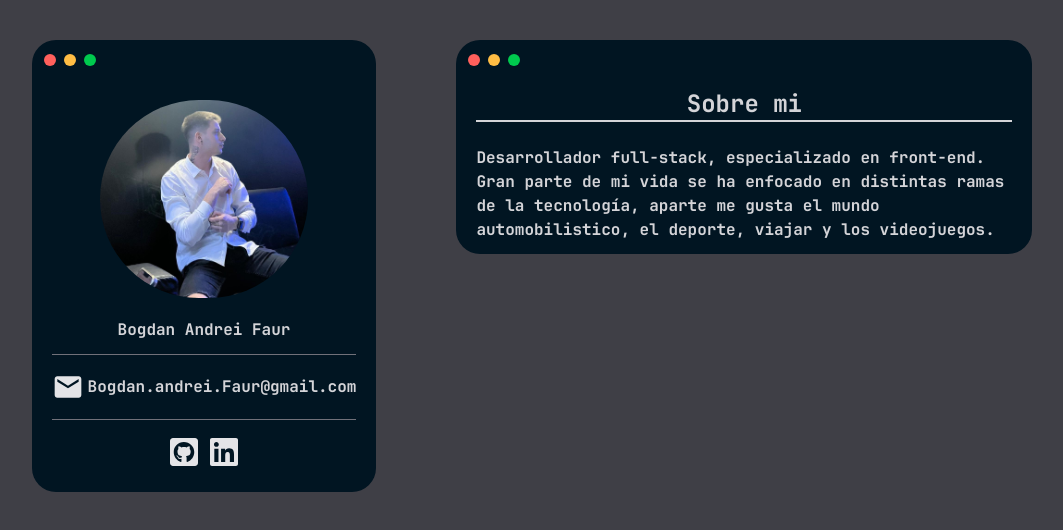
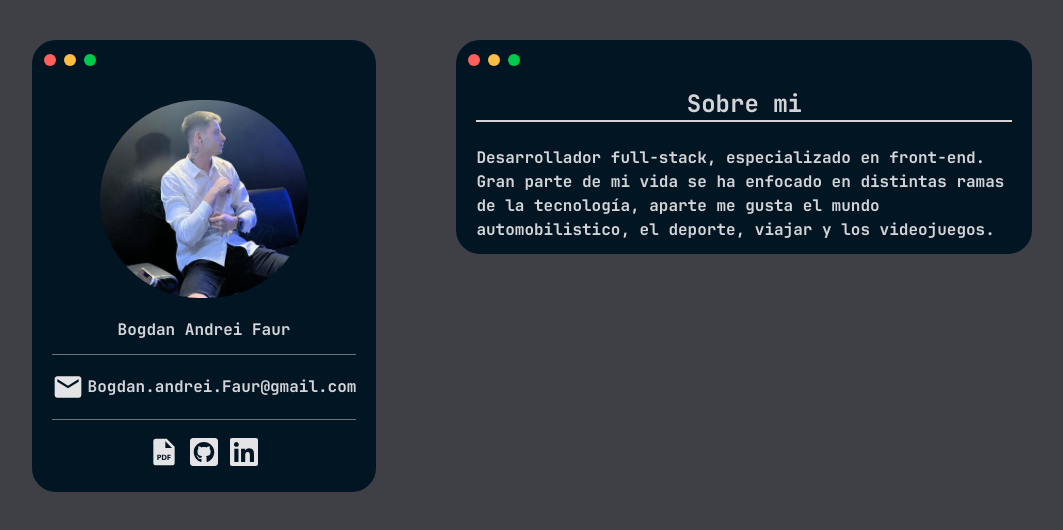
Before and after one commit to Bogdan-Andrei-Faur/Porfolio, a React (Vite) app in the folder Client/: page / in a window 1280 px wide. Shown: the top 530 px of the page, without its empty margins (108-1171 px from the left). Built offline with nearby package versions, Linux system fonts and the light colour scheme.

Commit message:
Añado link a cv, github y linkedin

```diff
--- a/Client/src/Components/ProfileCard.jsx
+++ b/Client/src/Components/ProfileCard.jsx
@@ -1,6 +1,8 @@
 import React from "react";
 import { FaGithubSquare, FaLinkedin } from "react-icons/fa";
 import { MdEmail } from "react-icons/md";
+import { BiSolidFilePdf } from "react-icons/bi";
+import { Link } from "react-router-dom";
 
 export default function ProfileCard () {
     return (
@@ -34,8 +36,17 @@ export default function ProfileCard () {
                 </div>
 
                 <div className="flex flex-row text-zinc-200 text-center justify-center">
-                    <FaGithubSquare className="m-1 w-8 h-8"/>
-                    <FaLinkedin className="m-1 w-8 h-8"/>
+                    <Link to="https://drive.google.com/file/d/1huLdSeHquzzEq7l_JEkftz0bnhPbyv5o/view?usp=sharing" target="_blank">
+                        <BiSolidFilePdf className="m-1 w-8 h-8"/>
+                    </Link>
+
+                    <Link to="https://github.com/Bogdan-Andrei-Faur" target="_blank">
+                        <FaGithubSquare className="m-1 w-8 h-8"/>
+                    </Link>
+
+                    <Link to="https://www.linkedin.com/in/bogdan-andrei-faur/" target="_blank">
+                        <FaLinkedin className="m-1 w-8 h-8"/>
+                    </Link>
                 </div>
             </div>
         </div>
```
